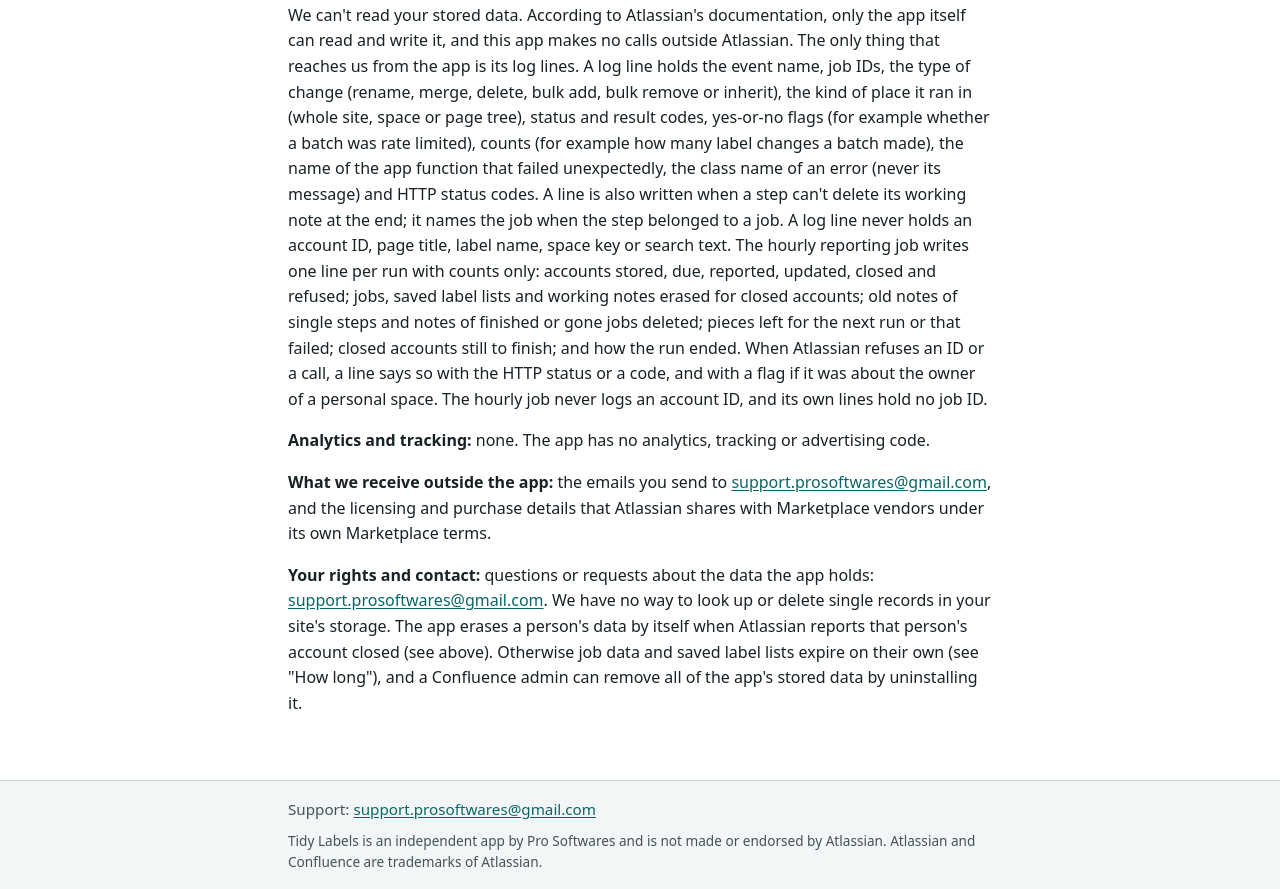
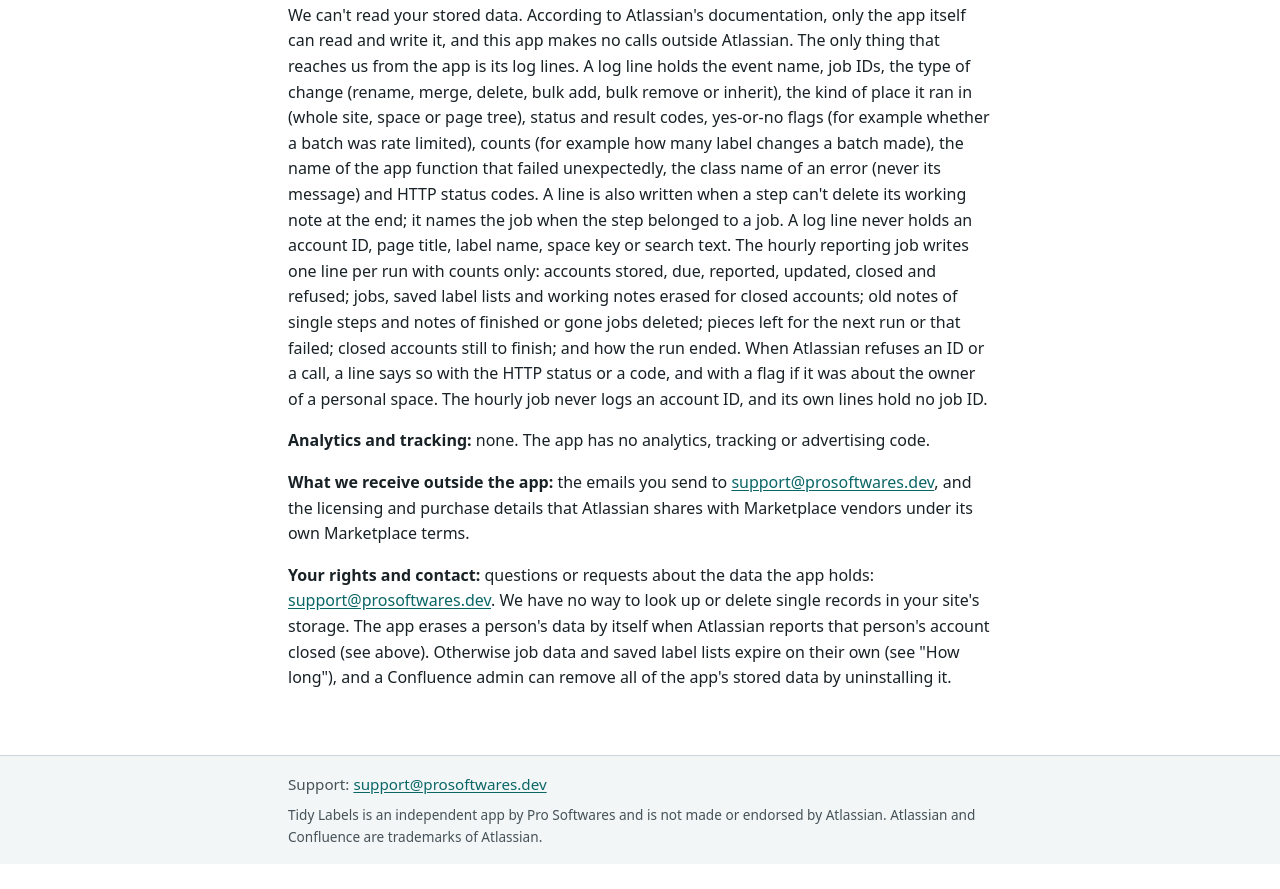
Before and after one commit to support-pro-softwares/support-pro-softwares.github.io, a plain HTML site: page tidy-labels/privacy-policy/index.html in a window 1280 px wide. Shown: the part 4643-5532 px from the top of the page. After the commit the page ends 5507 px from the top, so only its background shows below. Drawn offline with Linux system fonts and the light colour scheme.

Commit message:
update tidy-labels/privacy-policy/index.html

```diff
--- a/tidy-labels/privacy-policy/index.html
+++ b/tidy-labels/privacy-policy/index.html
@@ -212,9 +212,9 @@
 call, a line says so with the HTTP status or a code, and with a flag if it was about the owner of a
 personal space. The hourly job never logs an account ID, and its own lines hold no job ID.</p>
 <p><strong>Analytics and tracking:</strong> none. The app has no analytics, tracking or advertising code.</p>
-<p><strong>What we receive outside the app:</strong> the emails you send to <a href="mailto:support.prosoftwares@gmail.com">support.prosoftwares@gmail.com</a>, and the licensing and
+<p><strong>What we receive outside the app:</strong> the emails you send to <a href="mailto:support@prosoftwares.dev">support@prosoftwares.dev</a>, and the licensing and
 purchase details that Atlassian shares with Marketplace vendors under its own Marketplace terms.</p>
-<p><strong>Your rights and contact:</strong> questions or requests about the data the app holds: <a href="mailto:support.prosoftwares@gmail.com">support.prosoftwares@gmail.com</a>. We
+<p><strong>Your rights and contact:</strong> questions or requests about the data the app holds: <a href="mailto:support@prosoftwares.dev">support@prosoftwares.dev</a>. We
 have no way to look up or delete single records in your site's storage. The app erases a person's data
 by itself when Atlassian reports that person's account closed (see above). Otherwise job data and
 saved label lists expire on their own (see "How long"), and a Confluence admin can remove all of the
@@ -223,7 +223,7 @@
 </main>
 <footer class="site-footer">
 <div class="wrap">
-<p>Support: <a href="mailto:support.prosoftwares@gmail.com">support.prosoftwares@gmail.com</a></p>
+<p>Support: <a href="mailto:support@prosoftwares.dev">support@prosoftwares.dev</a></p>
 <p class="legal">Tidy Labels is an independent app by Pro Softwares and is not made or endorsed by Atlassian. Atlassian and Confluence are trademarks of Atlassian.</p>
 </div>
 </footer>
```
